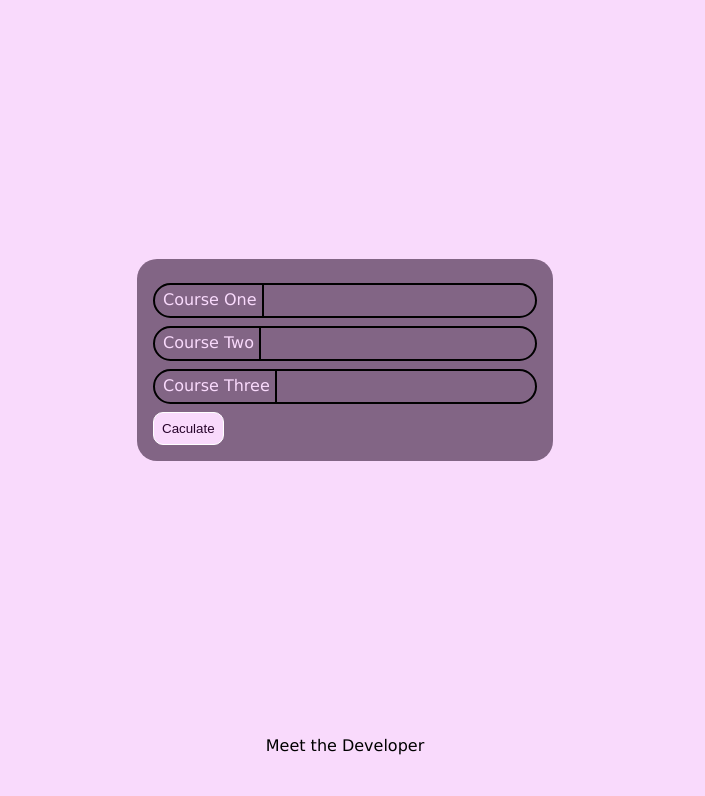
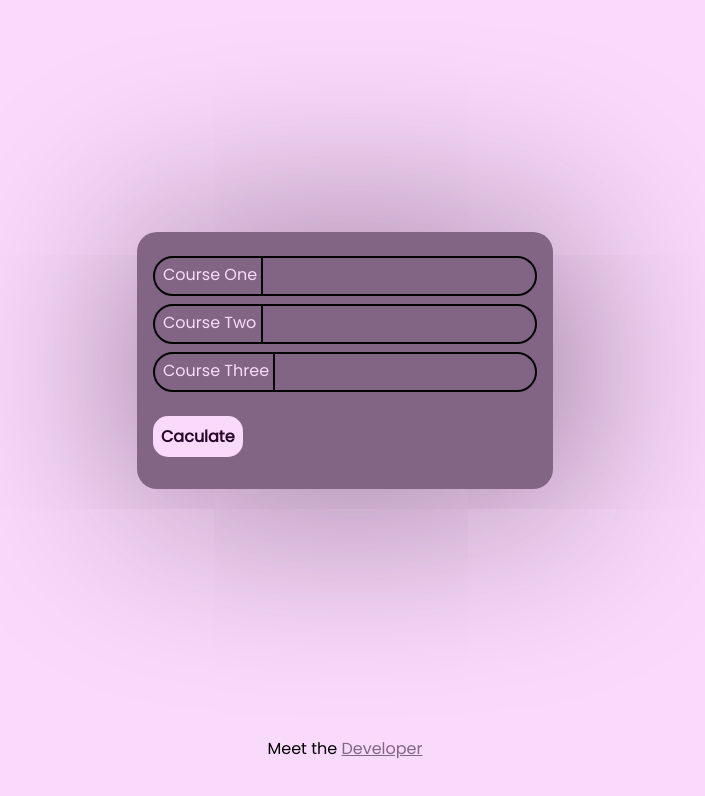
Before and after one commit to lemi-be/Grade-Calculator-App, a plain HTML site: page index.html in a window 1280 px wide. Shown: the whole page, without its empty margins (295-1000 px from the left). Drawn offline with Linux system fonts and the light colour scheme.

Commit message:
disign final

```diff
--- a/index.html
+++ b/index.html
@@ -5,6 +5,9 @@
     <meta name="viewport" content="width=device-width, initial-scale=1.0">
     <title>GPA Grade Calculator</title>
     <link rel="stylesheet" href="style.css">
+    <link rel="preconnect" href="https://fonts.googleapis.com">
+    <link rel="preconnect" href="https://fonts.gstatic.com" crossorigin>
+    <link href="https://fonts.googleapis.com/css2?family=Poppins&display=swap" rel="stylesheet">
 </head>
 <body>
     <div class="containerLevelZero">
@@ -33,7 +36,7 @@
             </div>
         </div>
         <div class="footer">
-            <p>Meet the Developer</p>
+            <p>Meet the <span><a href="http://www.github.com/lemi-be">Developer</a></span></p>
         </div>
     </div>
     <script src="app.js"></script>
--- a/style.css
+++ b/style.css
@@ -3,7 +3,7 @@ body {
     box-sizing: border-box;
     padding: 0;
     background-color: rgb(249, 218, 252);
-    font-family: Verdana, Geneva, Tahoma, sans-serif;
+    font-family: 'Poppins', sans-serif;
 
 }
 .containerLevelZero{
@@ -32,19 +32,22 @@ body {
     padding: 1rem;
     overflow: hidden;
     border-radius: 20px;
+    box-shadow: 8px 8px 200px 1px rgb(130, 101, 133);
 
 }
 .appSpace form {
     overflow: hidden;
+    min-height: 30vh;
 }
 
 .appSpace form input {
     max-width: 2rem;
     background-color: rgb(130, 101, 133);
     border: 0;
-    border-left: 2px  solid;
+    border-left: 2px  solid black;
     padding: .5rem;
-
+    color: rgb(249, 218, 252);
+    font-family: 'Poppins', sans-serif;
 }
 
 label {
@@ -68,12 +71,18 @@ button:focus {
 
 #calculateBtn {
     max-width: unset;
-    border:  1px solid white;
-    border-radius: 10px;
+    border:  0;
+    border-radius: 15px;
     color: rgb(40, 5, 44);
     background-color: rgb(249, 218, 252);
+    font-size: 1rem;
+    font-weight: 600;
+    margin-block: 1rem;
+}
 
-
+#calculateBtn:hover {
+    box-shadow: 8px 2px  11px 1px rgb(40, 5, 44);
+    cursor: pointer;
 }
 
 .footer {
@@ -81,3 +90,17 @@ button:focus {
     height: 10vh;
     text-align: center;
 }
+.footer span a {
+    color: rgb(130, 101, 133);
+}
+.footer span a:hover {
+    color: rgb(40, 5, 44);
+}
+
+
+
+@media (min-height: 50em) {
+    .appSpace form {
+        min-height: unset;
+    }
+}
```
